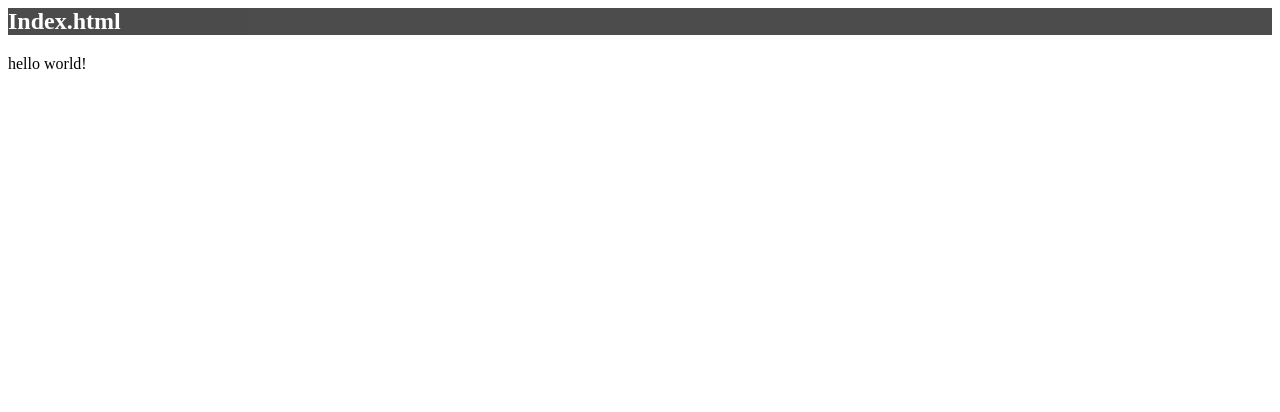
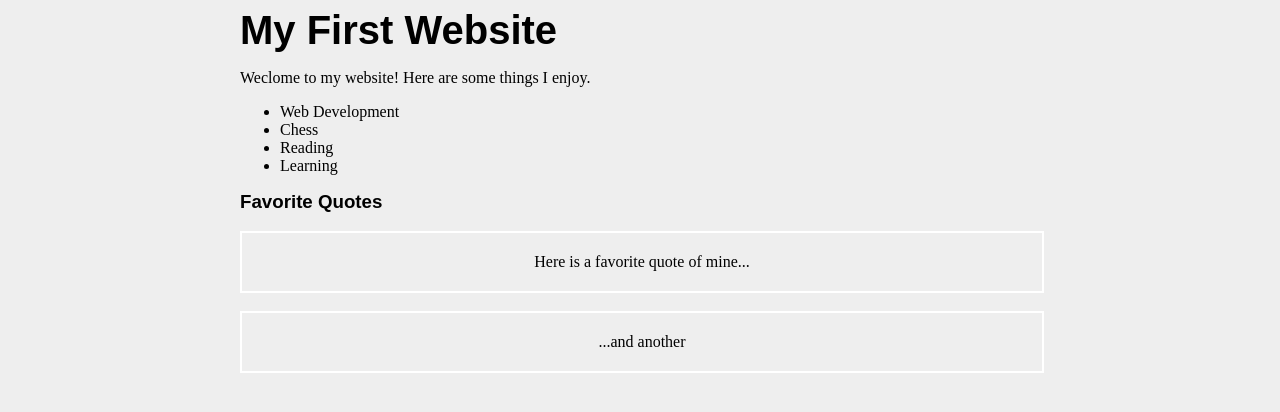
Before and after one commit to aptDroid/HTML5, a plain HTML site: page index.html in a window 1280 px wide. Drawn offline with Linux system fonts and the light colour scheme.

Commit message:
exercise-1

```diff
--- /dev/null
+++ b/css/style.css
@@ -0,0 +1,42 @@
+body
+{
+  background: #eeeeee;
+}
+.container
+{
+  width: 800px;
+  margin: auto;
+  padding: 0;
+}
+
+header h1, h3
+{
+  margin: 0;
+  padding: 0;
+  font-family: sans-serif;
+}
+
+header h1
+{
+  font-size: 40px;
+}
+
+header h3
+{
+  font-size: 16px;
+}
+
+.quote
+{
+  margin: 0px 0px 0px 0px;
+  padding: 0px 0px 0px 0px;
+}
+
+blockquote p
+{
+  margin: 0px 0px 0px 0px;
+  border: 2px solid #ffffff;
+  padding: 20px 0px 20px 0px;
+  text-align: center;
+  width: 100%;
+}
--- a/index.html
+++ b/index.html
@@ -1,12 +1,50 @@
-<Doctype HTML>
+<!DOCTYPE html>
 <html>
-  <head>
-    <title></title>
-  </head>
+<head>
+  <link rel="stylesheet" type="text/css" href="./css/style.css">
+  <title>Droid</title>
+</head>
+<body>
 
-  <body>
-   <section style="background-color: black; color: white;opacity: 0.7"><h1>Index.html</h1></section>
+  <section class="container">
 
-   <p> hello world! </p>
-  </body>
+    <!-- header -->
+    <header>
+      <h1>My First Website</h1>
+    </header>
+
+    <!-- content -->
+    <p>
+      Weclome to my website! Here are some things I enjoy.
+    </p>
+
+    <ul>
+      <li>Web Development</li>
+      <li>Chess</li>
+      <li>Reading</li>
+      <li>Learning</li>
+    </ul>
+
+
+    <!--  quotes  -->
+    <h3>Favorite Quotes</h3>
+    <br>
+
+    <blockquote class="quote">
+      <p>
+        Here is a favorite quote of mine...
+      </p>
+    </blockquote>
+
+    <br>
+
+    <blockquote class="quote">
+      <p>
+        ...and another
+      </p>
+    </blockquote>
+
+  </section>
+
+</body>
 </html>
```
